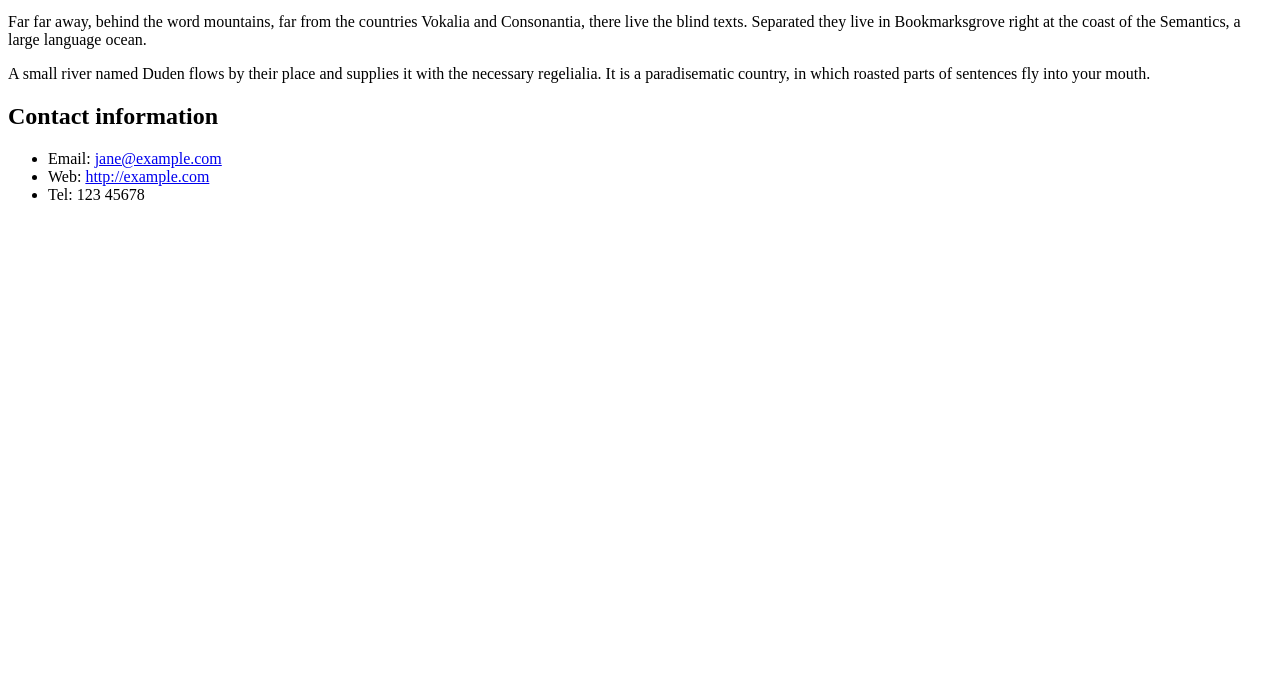
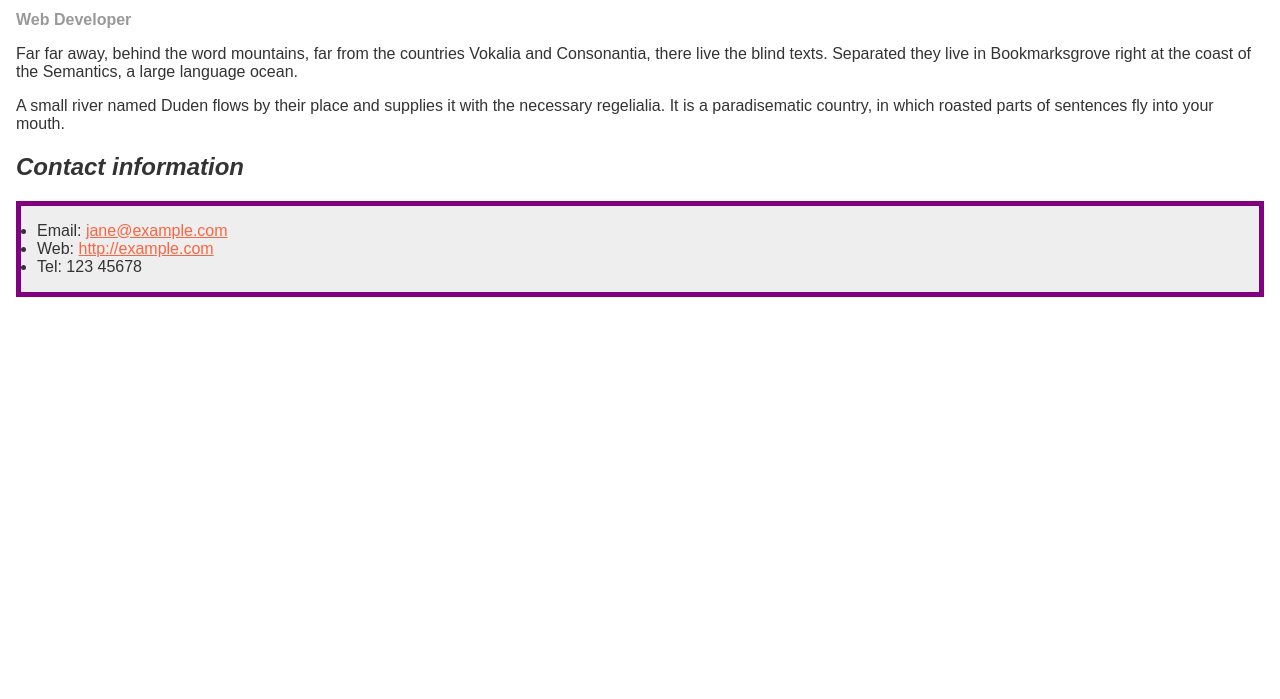
Before and after one commit to meganstarkey4/meganstarkey4, a plain HTML site: page ica/ICA4/biog-download.html in a window 1280 px wide. Shown: the part 101-800 px from the top of the page. Drawn offline with Linux system fonts and the light colour scheme.

Commit message:
updated stylesheet link

```diff
--- a/ica/ICA4/StarkeyICA4.css
+++ b/ica/ICA4/StarkeyICA4.css
@@ -1,4 +1,3 @@
-<style>
     body {
       background-color: #fff;
       color: #333;
@@ -21,7 +20,7 @@
 
     ul{
       background-color: #eeeeee;
-      padding: 5em;
+      padding: 1em;
       border: 5px solid purple;
     }
 
@@ -38,4 +37,3 @@
     a:hover {
       color: green;
     }
-</style>
--- a/ica/ICA4/biog-download.html
+++ b/ica/ICA4/biog-download.html
@@ -5,7 +5,7 @@
     <meta charset="utf-8" />
     <meta name="viewport" content="width=device-width" />
     <title>Formatting a biography</title>
-    <link href="Starkey ICA4.css" rel="stylesheet"/>
+    <link href="StarkeyICA4.css" rel="stylesheet"/>
 
 
   <body>
```
